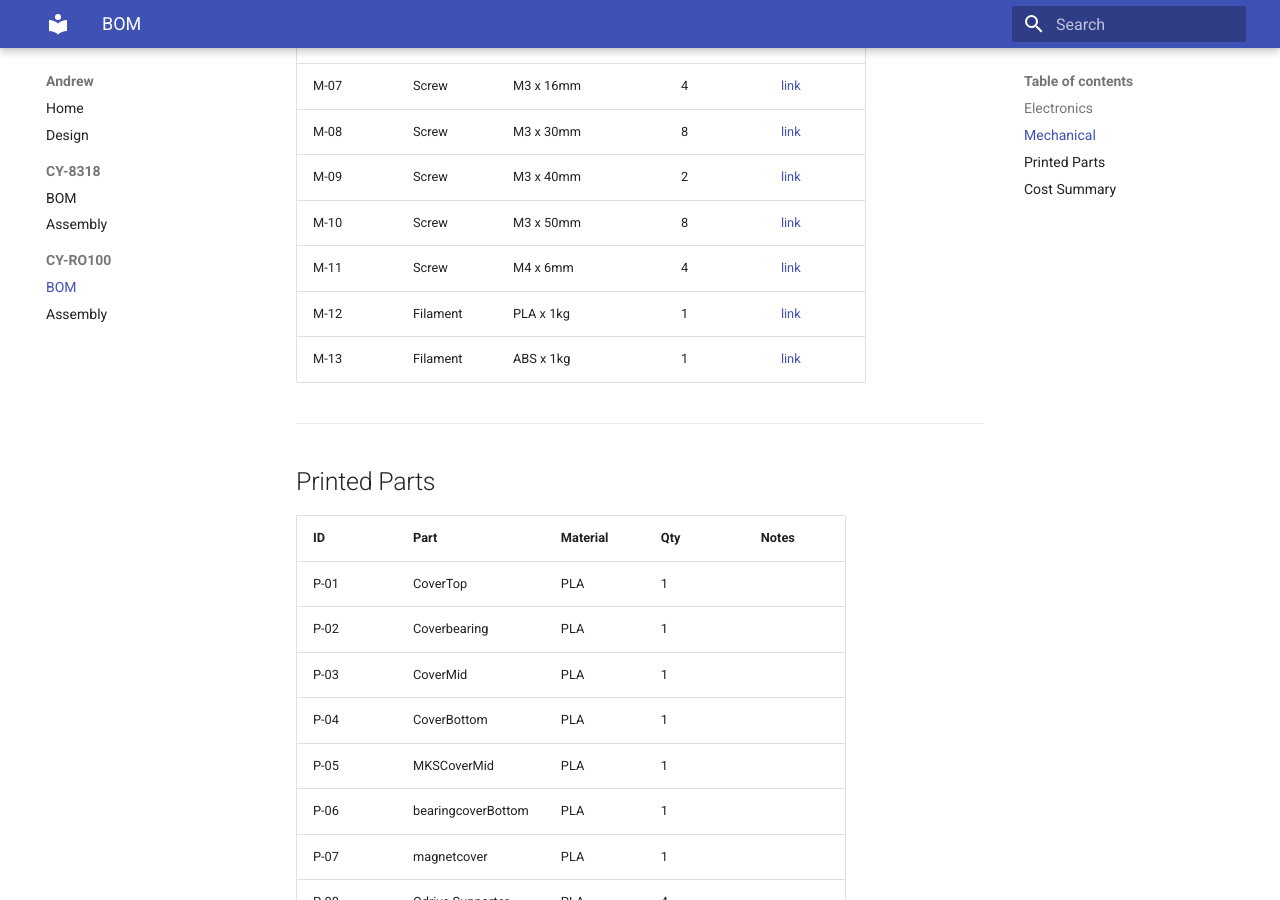
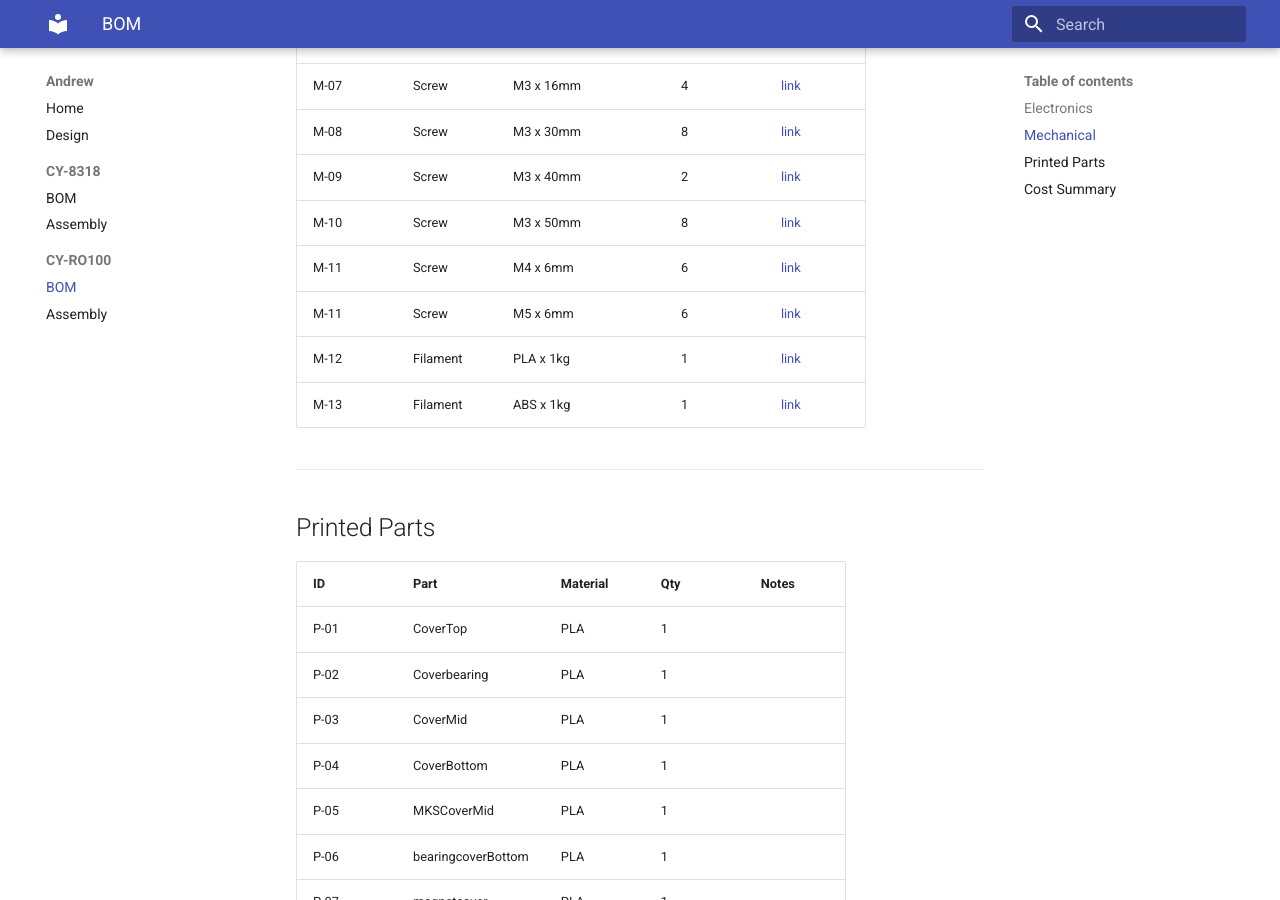
Before and after one commit to w8xin/opencycloid, an MkDocs documentation site: the page built from docs/ro100/bom.md, in a window 1280 px wide and 900 px high, scrolled down 847 px. Built offline with MkDocs 1.6.1 and Material for MkDocs 9.7.7, drawn with Linux system fonts in a browser that asks for light colours.

Commit message:
Update bom.md

```diff
--- a/docs/ro100/bom.md
+++ b/docs/ro100/bom.md
@@ -29,7 +29,8 @@ CAD and print files: [Releases](https://github.com/w8xin/opencycloid/releases)
 | M-08 | Screw | M3 x 30mm | 8 | [link]() |
 | M-09 | Screw | M3 x 40mm | 2 | [link]() |
 | M-10 | Screw | M3 x 50mm | 8 | [link]() |
-| M-11 | Screw | M4 x 6mm | 4 | [link]() |
+| M-11 | Screw | M4 x 6mm | 6 | [link]() |
+| M-11 | Screw | M5 x 6mm | 6 | [link]() |
 | M-12 | Filament | PLA x 1kg | 1 | [link]() |
 | M-13 | Filament | ABS x 1kg | 1 | [link]() |
 
```
